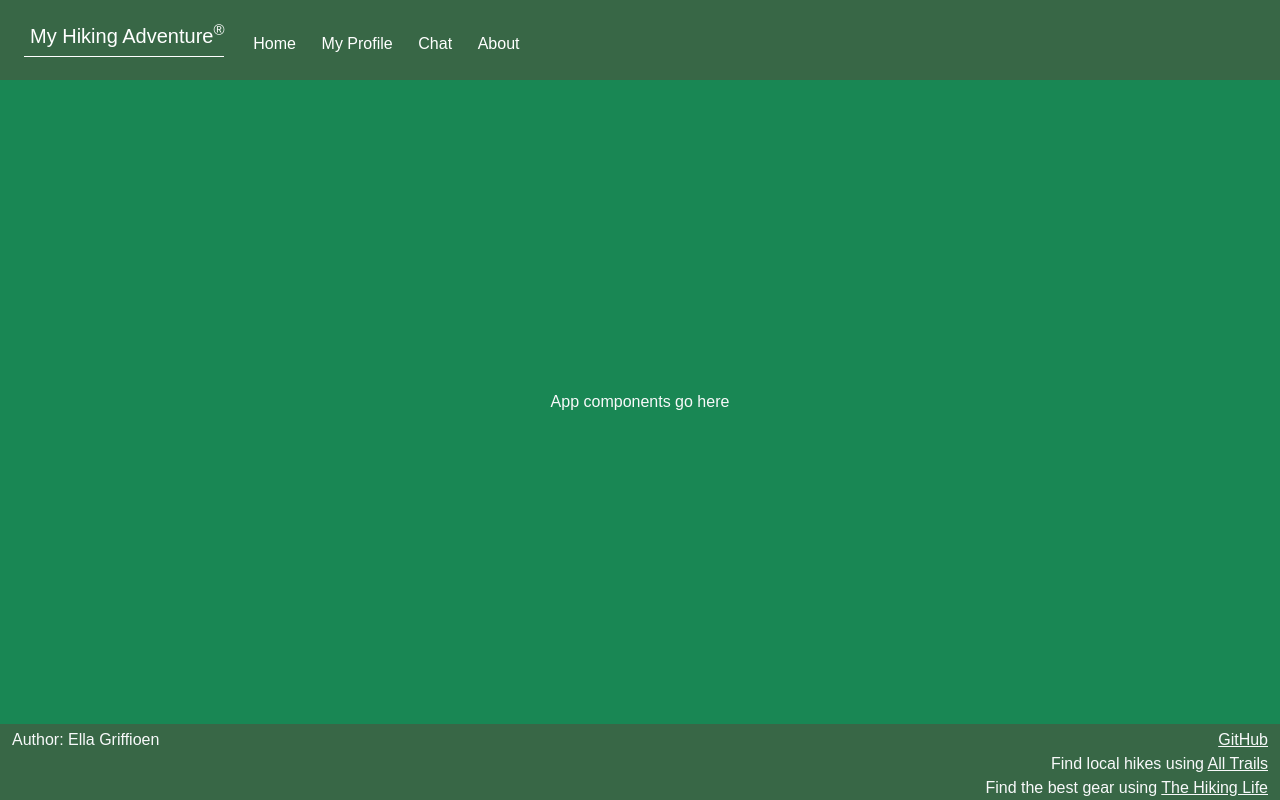
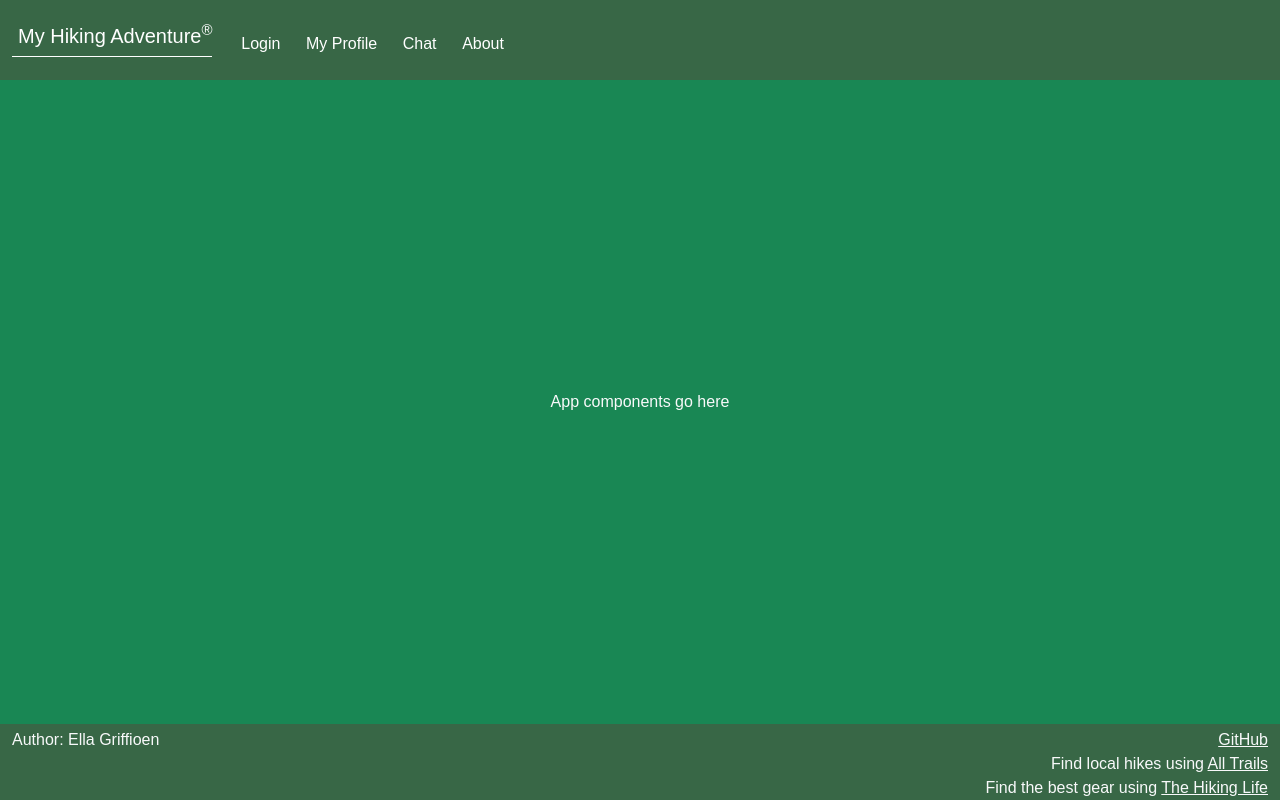
Before and after one commit to egriffioen/startup, a React (Vite) app: page / in a window 1280 px wide. Built offline with nearby package versions, Linux system fonts and the light colour scheme.

Commit message:
Converted navLinks and to's to the navbar

```diff
--- a/src/app.jsx
+++ b/src/app.jsx
@@ -12,7 +12,7 @@ export default function App() {
   <BrowserRouter>
   <div  className="body bg-dark-green text-light varela-round-regular">
     <header className="container-fluid">
-      <nav className="navbar navbar-expand-sm bg-dark-green navbar-light">
+      <nav className="navbar fixed-top navbar-expand-sm bg-dark-green navbar-light">
         <div className="container-fluid">
           <a className="navbar-brand text-white" href="#">My Hiking Adventure<sup>&reg;</sup></a>
           <button className="navbar-toggler" type="button" data-bs-toggle="collapse" data-bs-target="#collapsibleNavbar">
@@ -21,16 +21,16 @@ export default function App() {
           <div className="collapse navbar-collapse" id="collapsibleNavbar">
             <menu className="navbar-nav me-auto">
               <li className="nav-item">
-                <a className="nav-link active text-white" href="index.html">Home</a>
+                <NavLink className="nav-link active text-white" to=''>Login</NavLink>
              </li>
               <li className="nav-item">
-                <a  className="nav-link text-white" href="myprofile.html">My Profile</a>
+                <NavLink  className="nav-link text-white" to='myprofile'>My Profile</NavLink>
               </li>
               <li className="nav-item">
-                <a  className="nav-link text-white" href="chat.html">Chat</a>
+                <NavLink  className="nav-link text-white" to='chat'>Chat</NavLink>
               </li>
               <li className="nav-item">
-                <a  className="nav-link text-white" href="about.html">About</a>
+                <NavLink  className="nav-link text-white" to='about'>About</NavLink>
               </li>
             </menu>
           </div>
```
